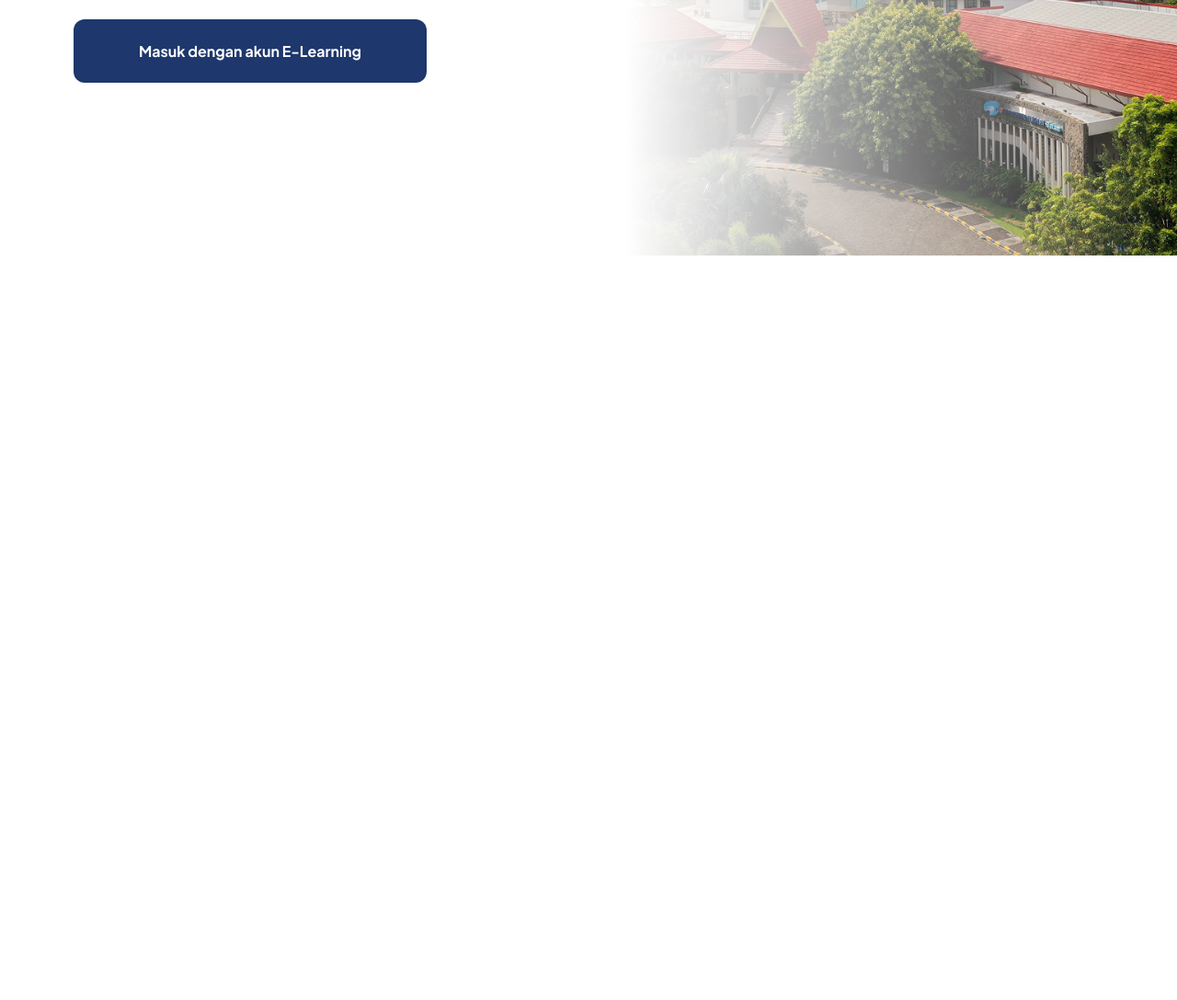
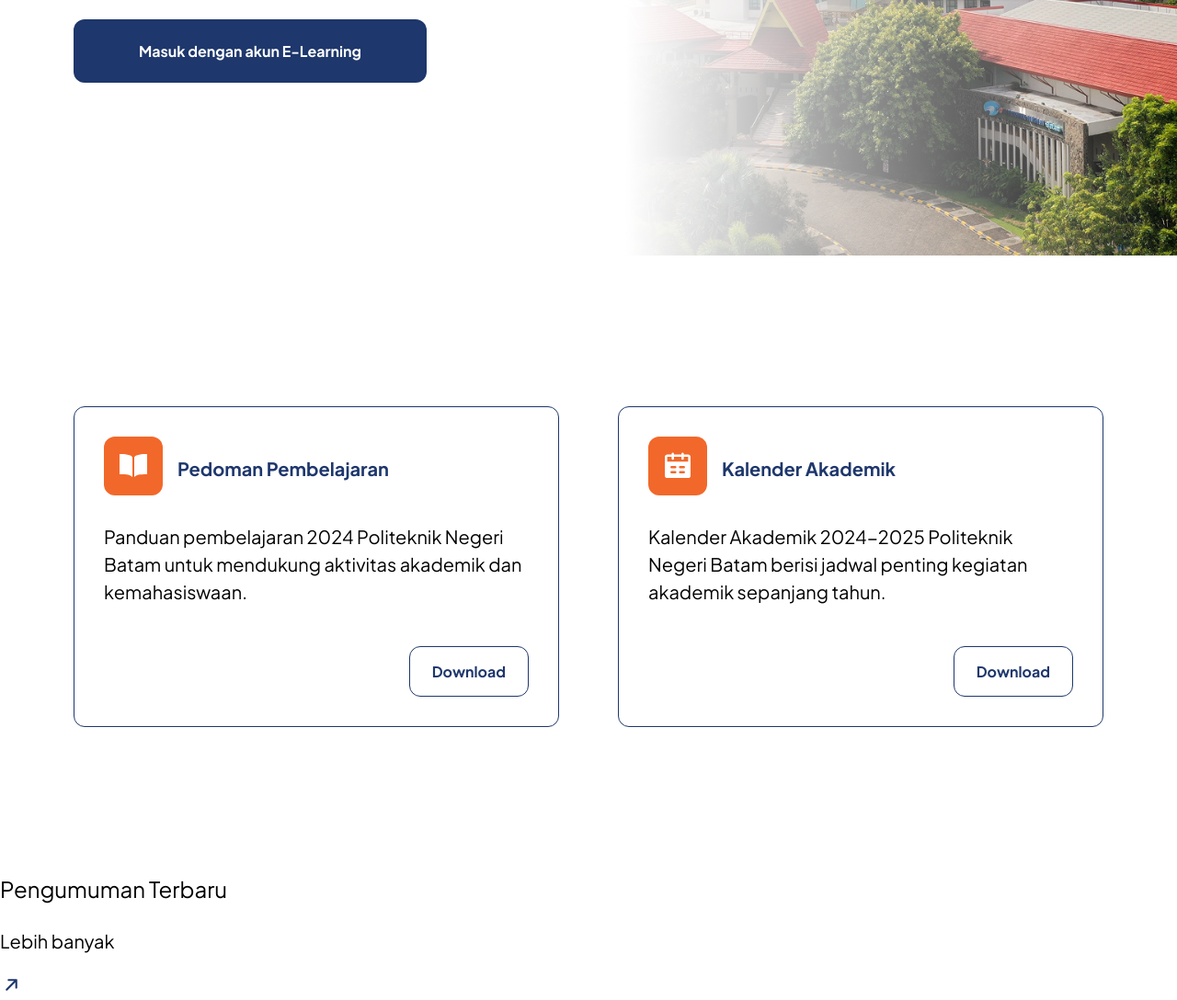
Before and after one commit to EliteHero/reimagined-learning-polibatam, a website built with Vite: page index.html in a window 1280 px wide. Shown: the part 522-1610 px from the top of the page at 92% size. Before the commit the page ends 804 px from the top, so only its background shows below. Built offline with nearby package versions, Linux system fonts and the light colour scheme.

Commit message:
Add panduan section and header scroll transition

```diff
--- a/index.html
+++ b/index.html
@@ -12,7 +12,7 @@
     <title>Home | E-Learning IF</title>
   </head>
   <body>
-    <header>
+    <header class="header">
       <nav class="header__nav">
         <div class="header__logo-container">
           <img
@@ -44,15 +44,15 @@
 
     <section class="hero">
       <div class="hero__content">
-        <p>Mulai belajar dengan</p>
+        <h3>Mulai belajar dengan</h3>
         <h1>
           E-Learning IF<br>
           P<span>o</span>libatam
         </h1>
-        <p>
+        <h3>
           Belajar lebih dekat, masa depan lebih luas. <br>
           For your goals beyond horizon!
-        </p>
+        </h3>
         <button>Masuk dengan akun E-Learning</button>
       </div>
       <div class="hero__image">
@@ -61,6 +61,44 @@
       </div>
     </section>
 
+    <section class="panduan" id="panduan">
+      <div class="panduan__content">
+        <div class="panduan__content-title">
+          <img src="src/assets/ic_book.svg" alt="book icon">
+          <p>Pedoman Pembelajaran</p>
+        </div>
+        <p>
+          Panduan pembelajaran 2024 Politeknik Negeri Batam untuk mendukung aktivitas akademik dan kemahasiswaan.
+        </p>
+        <div class="panduan__content-button">
+          <button>Download</button>
+        </div>
+      </div>
+      <div class="panduan__content">
+        <div class="panduan__content-title">
+          <img src="src/assets/ic_calendar.svg" alt="calendar icon">
+          <p>Kalender Akademik</p>
+        </div>
+        <p>
+          Kalender Akademik 2024-2025 Politeknik Negeri Batam berisi jadwal penting kegiatan akademik sepanjang tahun.
+        </p>
+        <div class="panduan__content-button">
+          <button>Download</button>
+        </div>
+      </div>
+    </section>
+
+    <section class="pengumuman" id="pengumuman">
+      <div class="pengumuman__title">
+        <h3>Pengumuman Terbaru</h3>
+        <div class="pengumuman__title-more">
+          <p>Lebih banyak</p>
+          <img src="src/assets/ic_arrow-diagonal.svg" alt="more">
+        </div>
+      </div>
+
+    </section>
+
     <script src="src\js\script.js" type="module"></script>
   </body>
 </html>
--- a/src/css/sections/header.css
+++ b/src/css/sections/header.css
@@ -1,7 +1,13 @@
-header {
+.header {
     position: fixed;
     top: 0;
     width: 100%;
+    transition: all 0.5s;
+}
+
+.header-scrolled {
+    background-color: white;
+    box-shadow: 0 3px 10px rgba(0, 0, 0, 0.15);
 }
 
 .header__nav {
@@ -52,6 +58,7 @@ header {
 .header__list-masuk img {
     width: 25%;
     height: 25%;
+    margin-right: 0.5rem;
 }
 
 .header__list-mobile {
--- a/src/css/sections/hero.css
+++ b/src/css/sections/hero.css
@@ -2,12 +2,8 @@
     display: flex;
     width: 100%;
 
-    position: absolute;
-    top: 0;
     z-index: -1;
     overflow: hidden;
-
-    /* padding: 0 5rem; */
 }
 
 .hero__content {
@@ -41,6 +37,7 @@
 .hero__image {
     flex: 1;
     position: relative;
+    z-index: -1;
 }
 
 .hero__image-gradient {
--- /dev/null
+++ b/src/css/sections/panduan.css
@@ -0,0 +1,65 @@
+.panduan {
+    display: flex;
+    gap: clamp(1rem,5vw, 5rem);
+
+    margin: 10rem 5rem;
+}
+
+.panduan__content {
+    flex: 1;
+    max-width: 50rem;
+
+    border: 1px solid var(--primary-color);
+    border-radius: 1.5vmin;
+
+    padding: 2rem;
+}
+
+.panduan__content-title {
+    display: flex;
+    margin-bottom: 1.5rem;
+}
+
+.panduan__content-title img {
+    background-color: var(--secondary-color);
+    border-radius: 1.5vmin;
+
+    width: 4rem;
+    height: 4rem;
+
+    padding: 1rem;
+    margin-right: 1rem;
+}
+
+.panduan__content-title p {
+    color: var(--primary-color);
+    font-weight: bold;
+}
+
+.panduan__content-button {
+    display: flex;
+    width: 100%;
+    justify-content: end;
+}
+
+.panduan__content-button button {
+    background-color: transparent;
+
+    border: 1px solid var(--primary-color);
+    border-radius: 1.5vmin;
+
+    color: var(--primary-color);
+    font-family: var(--plus-jakarta-sans);
+    font-size: 1rem;
+    font-weight: bold;
+
+    margin-top: 1.5rem;
+    padding: 1em 1.5em;
+    cursor: pointer;
+}
+
+.panduan__content-button button:hover {
+    background-color: var(--primary-color);
+
+    color: white;
+}
--- a/src/css/style.css
+++ b/src/css/style.css
@@ -2,6 +2,7 @@
 
 @import url(sections/header.css);
 @import url(sections/hero.css);
+@import url(sections/panduan.css);
 
 :root {
     --plus-jakarta-sans: "Plus Jakarta Sans", sans-serif;
@@ -16,7 +17,11 @@
 
 * {
     box-sizing: border-box;
-  }
+}
+
+html {
+    scroll-behavior: smooth;
+}
 
 body {
     position: relative;
@@ -31,8 +36,8 @@ a {
 
 p {
     font-family: var(--plus-jakarta-sans);
-    font-size: clamp(1rem, 2vw, 1.5rem);
-    line-height: 1.4;
+    font-size: clamp(1rem, 2vw, 1.25rem);
+    line-height: 1.5;
 }
 
 h1 {
@@ -43,6 +48,14 @@ h1 {
     line-height: 1.2;
 
     margin: 0;
+}
+
+
+h3 {
+    font-family: var(--plus-jakarta-sans);
+    font-size: clamp(1rem, 2vw, 1.5rem);
+    font-weight: normal;
+    line-height: 1.4;
 }
 
 /* START: header media query */
@@ -68,7 +81,13 @@ h1 {
     }
 
     .header__list-mobile {
+        display: block;
+    }
+
+    .header__list-mobile button {
         display: flex;
+        justify-content: flex-end;
+        padding: 0;
     }
 }
 /* END: header media query */
@@ -114,3 +133,33 @@ h1 {
         padding-left: 0;
     }
 }
+/* END: hero media query */
+
+
+/* START: panduan media query */
+@media screen and (max-width: 1024px) {
+    .panduan {
+        flex-direction: column;
+        align-items: center;
+
+        margin: 10rem 1rem;
+    }
+}
+
+@media screen and (max-width: 600px) {
+    .panduan__content-title {
+        flex-direction: column;
+        align-items: center;
+
+        text-align: center;
+    }
+
+    .panduan__content-title img {
+        margin-right: 0;
+    }
+
+    .panduan__content-button {
+        justify-content: center;
+    }
+}
+/* END: panduan media query */
--- /dev/null
+++ b/src/js/features/headerScroll.js
@@ -0,0 +1,11 @@
+export function handleHeaderScroll() {
+    const headerEl = document.querySelector('.header');
+
+    window.addEventListener('scroll', () => {
+        if (window.scrollY > 100) {
+            headerEl.classList.add('header-scrolled');
+        } else {
+            headerEl.classList.remove('header-scrolled');
+        }
+    });
+}
--- a/src/js/script.js
+++ b/src/js/script.js
@@ -0,0 +1,5 @@
+import { handleHeaderScroll } from "./features/headerScroll";
+
+document.addEventListener('DOMContentLoaded', () => {
+    handleHeaderScroll()
+})
```
Also changed, not shown: src/assets/ic_arrow-diagonal.svg (added), src/assets/ic_book.svg (added), src/assets/ic_calendar.svg (added), src/assets/images/hero-image-mobile.jpg (deleted).
